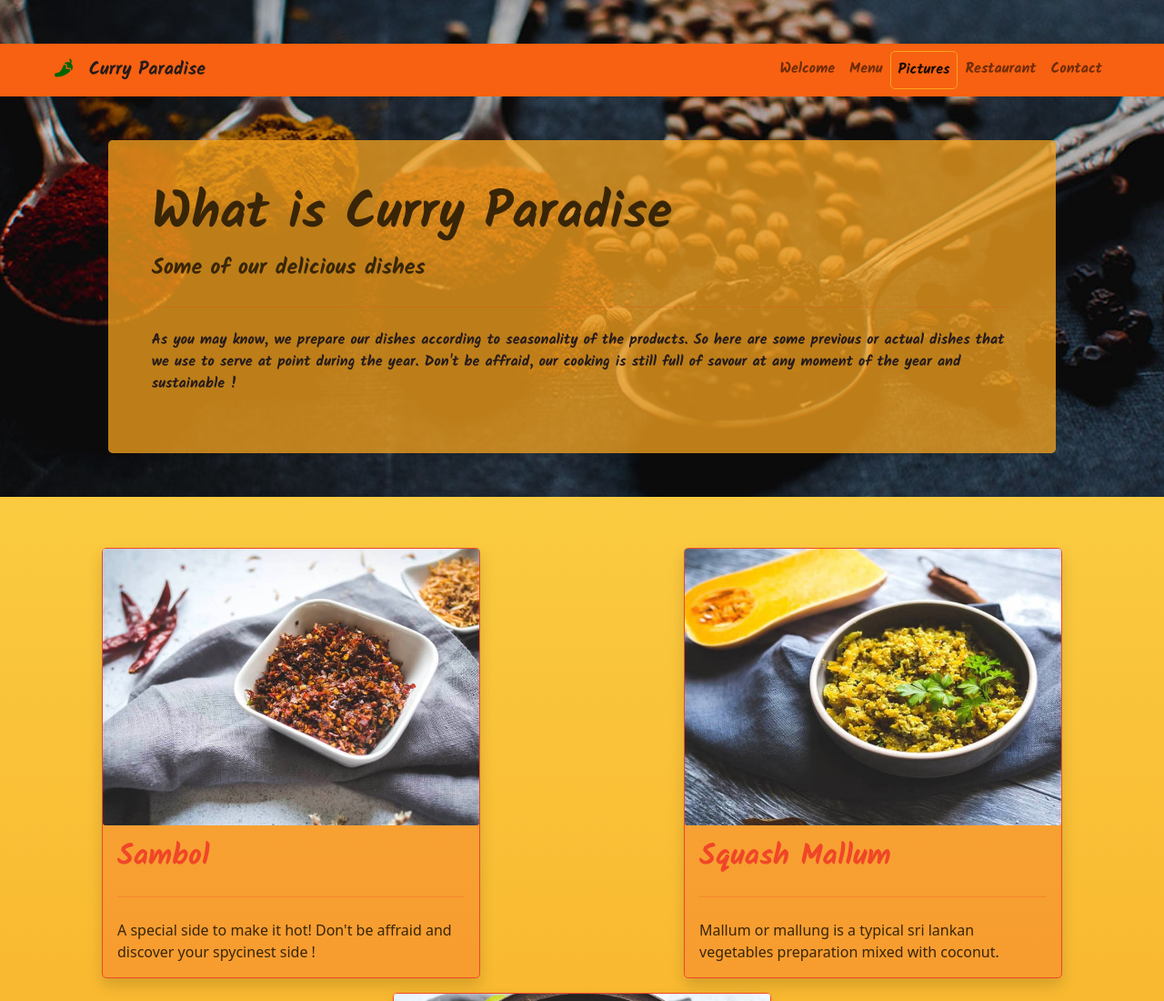
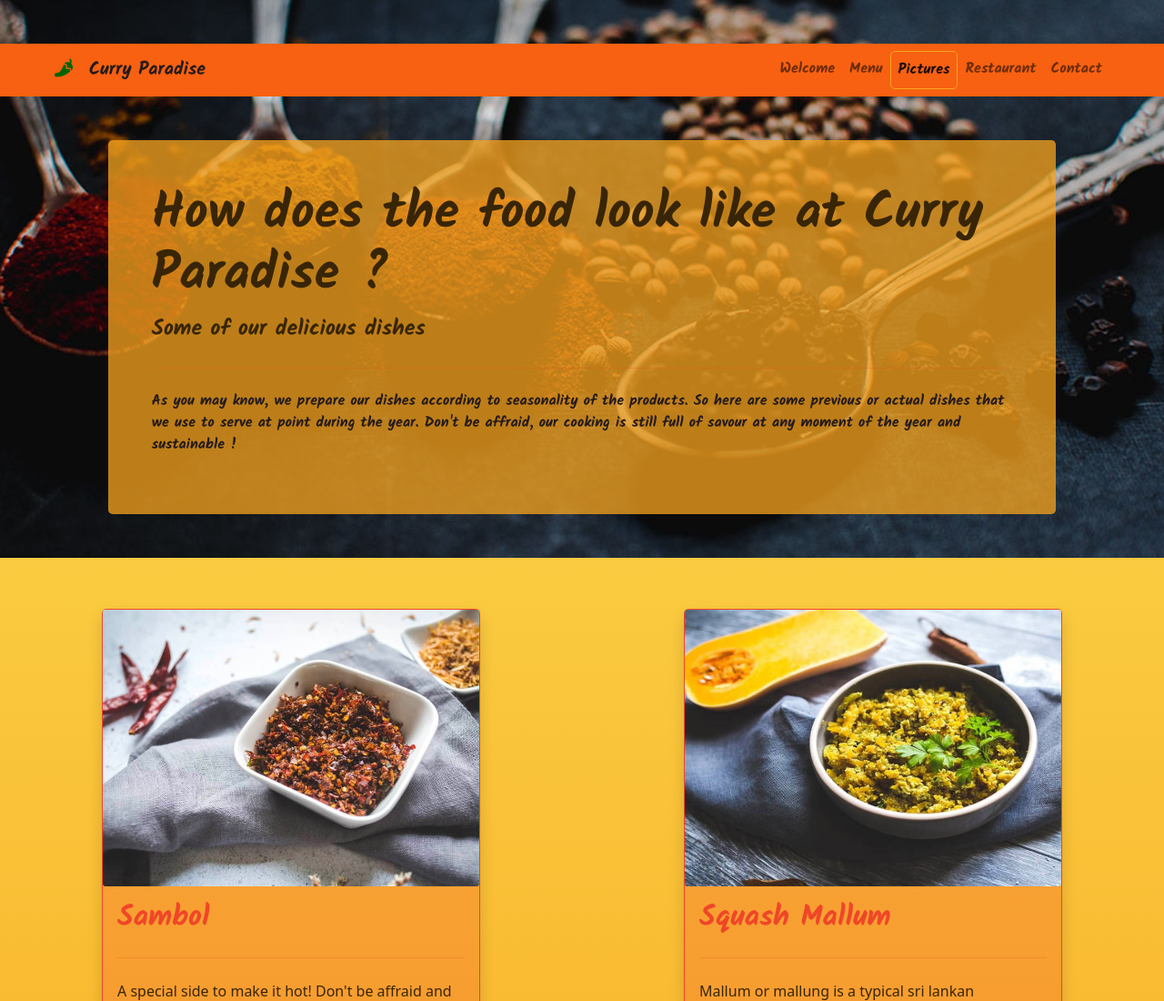
Before and after one commit to thomasmelchers/restaurant-css-framework, a plain HTML site: page pictures.html in a window 1280 px wide. Shown: the top 1100 px of the page at 91% size. Drawn offline with nearby package versions, Linux system fonts and the light colour scheme.

Commit message:
modif layout

```diff
--- a/pictures.html
+++ b/pictures.html
@@ -55,7 +55,7 @@
             <div class="row justify-content-lg-center">
             <div class="col-lg-10">
                 <div class="h-100 p-5 border-0 rounded-3 bgJumbo">
-                    <h1 class="display-4">What is Curry Paradise</h1>
+                    <h1 class="display-4">How does the food look like at Curry Paradise ?</h1>
                     <p class="underTitle">Some of our delicious dishes</p>
                         <hr class="my-4">
                     <p class="jumbotronP">As you may know, we prepare our dishes according to seasonality of the products. So here are some previous or actual dishes that we use to serve at point during the year. Don't be affraid, our cooking is still full of savour at any moment of the year and sustainable !</p>
```
Also changed, not shown: contact.html (+1 -1 lines), pictures2.html (+1 -1 lines), pictures3.html (+1 -1 lines), pictures4.html (+1 -1 lines), restaurant.html (+1 -1 lines), 1 other file.
